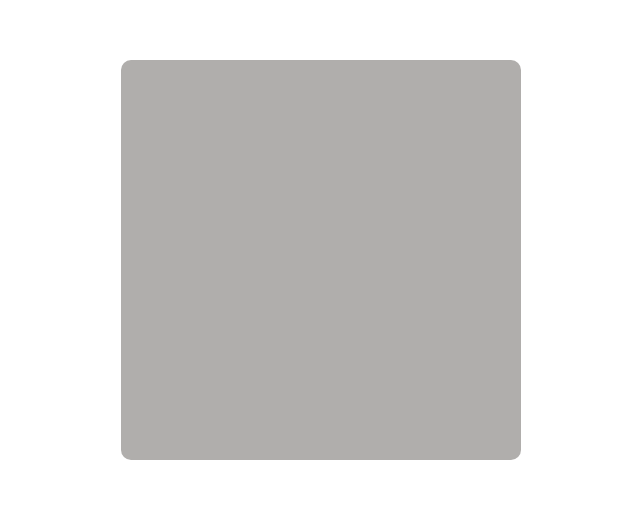
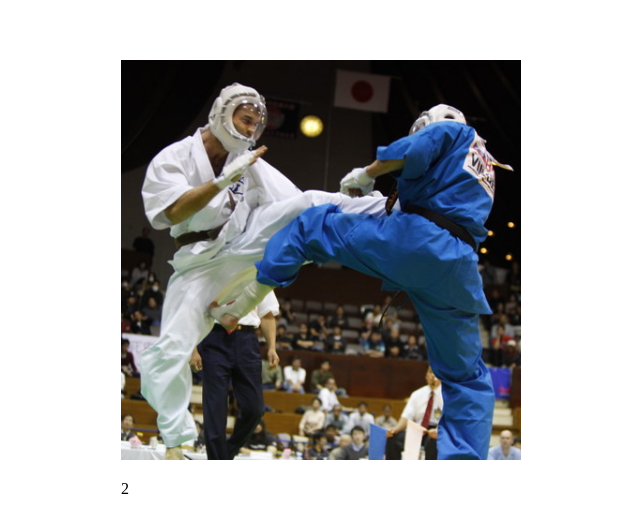
Before and after one commit to Yuseph03/image-slider, a website built with webpack: page dist/index.html in a window 1280 px wide. Shown: the part 180-712 px from the top of the page, without its empty margins (263-903 px from the left). Built offline with nearby package versions, Linux system fonts and the light colour scheme.

Commit message:
Add auto-slide and slide number functions

```diff
--- /dev/null
+++ b/src/index.js
@@ -0,0 +1,3 @@
+import Slider from "./modules/Slider";
+
+document.addEventListener('DOMContentLoaded', Slider.loadHomePage);
--- a/src/main.js
+++ /dev/null
@@ -1 +0,0 @@
-function slider(){}
--- /dev/null
+++ b/src/modules/Slider.js
@@ -0,0 +1,35 @@
+export default class Slider {
+    static loadHomePage() {
+        Slider.initImage();
+        Slider.autoSlide();
+    }
+
+    static initImage() {
+    const img = document.querySelector('.image');
+
+    img.setAttribute('src', './images/kudoimg1.jpeg');
+    }
+
+    static autoSlide(){
+        let nIntervId;
+        let counter = 1;
+        const images = ['./images/kudoimg1.jpeg', './images/kudoimg2.jpg', './images/kudoimg3.jpeg', './images/kudoimg4.jpeg'];
+        if(!nIntervId){
+            nIntervId = setInterval(function(){
+                Slider.slideImage(images, counter);
+                counter++;
+                if(counter > 3){
+                    counter = 0;
+                }
+            }, 5000);
+        }
+    }
+
+    static slideImage(images, count){
+        const img = document.querySelector('.image');
+        const slideDots = document.querySelector('.slide-number p');
+        img.setAttribute('src', images[count]);
+        slideDots.textContent = `${count+1}`;
+    }
+    // clearInterval(nIntervId);
+}
--- /dev/null
+++ b/webpack.config.js
@@ -0,0 +1,10 @@
+const path = require('path');
+
+module.exports = {
+  mode: 'development',
+  entry: './src/index.js',
+  output: {
+    filename: 'main.js',
+    path: path.resolve(__dirname, 'dist'),
+  },
+};
```
Also changed, not shown: dist/images/kudoimg1.jpeg (added), dist/images/kudoimg2.jpg (added), dist/images/kudoimg3.jpeg (added), dist/images/kudoimg4.jpeg (added), dist/index.html, dist/main.js (added), dist/style.css.
